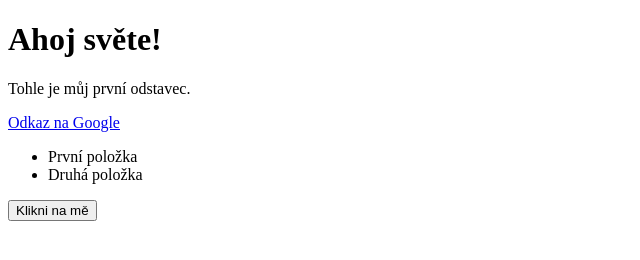
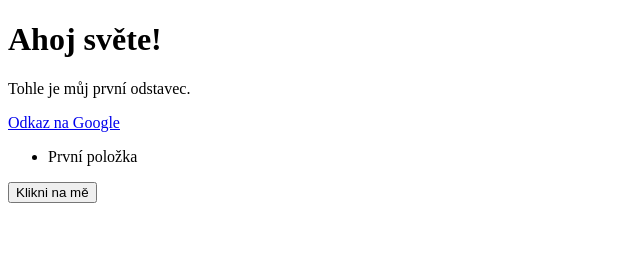
Before and after one commit to steapnn1017/web-test, a plain HTML site: page index.html in a window 1280 px wide. Shown: the whole page, without its empty margins (0-640 px from the left). Drawn offline with Linux system fonts and the light colour scheme.

Commit message:
osmy commit

```diff
--- a/index.html
+++ b/index.html
@@ -13,7 +13,6 @@
 
     <ul>
         <li>První položka</li>
-        <li>Druhá položka</li>
     </ul>
 
     <button>Klikni na mě</button>
```
